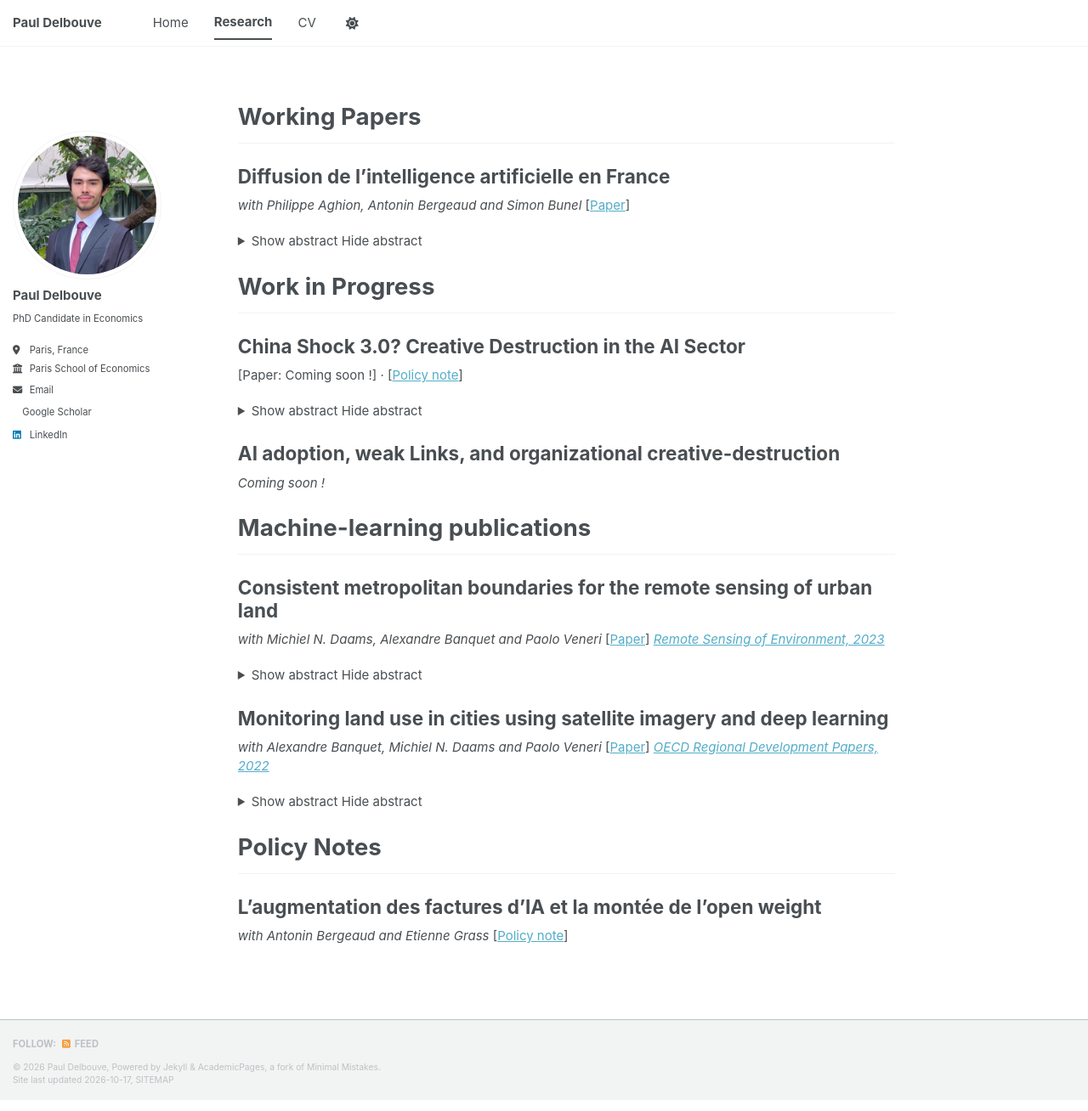
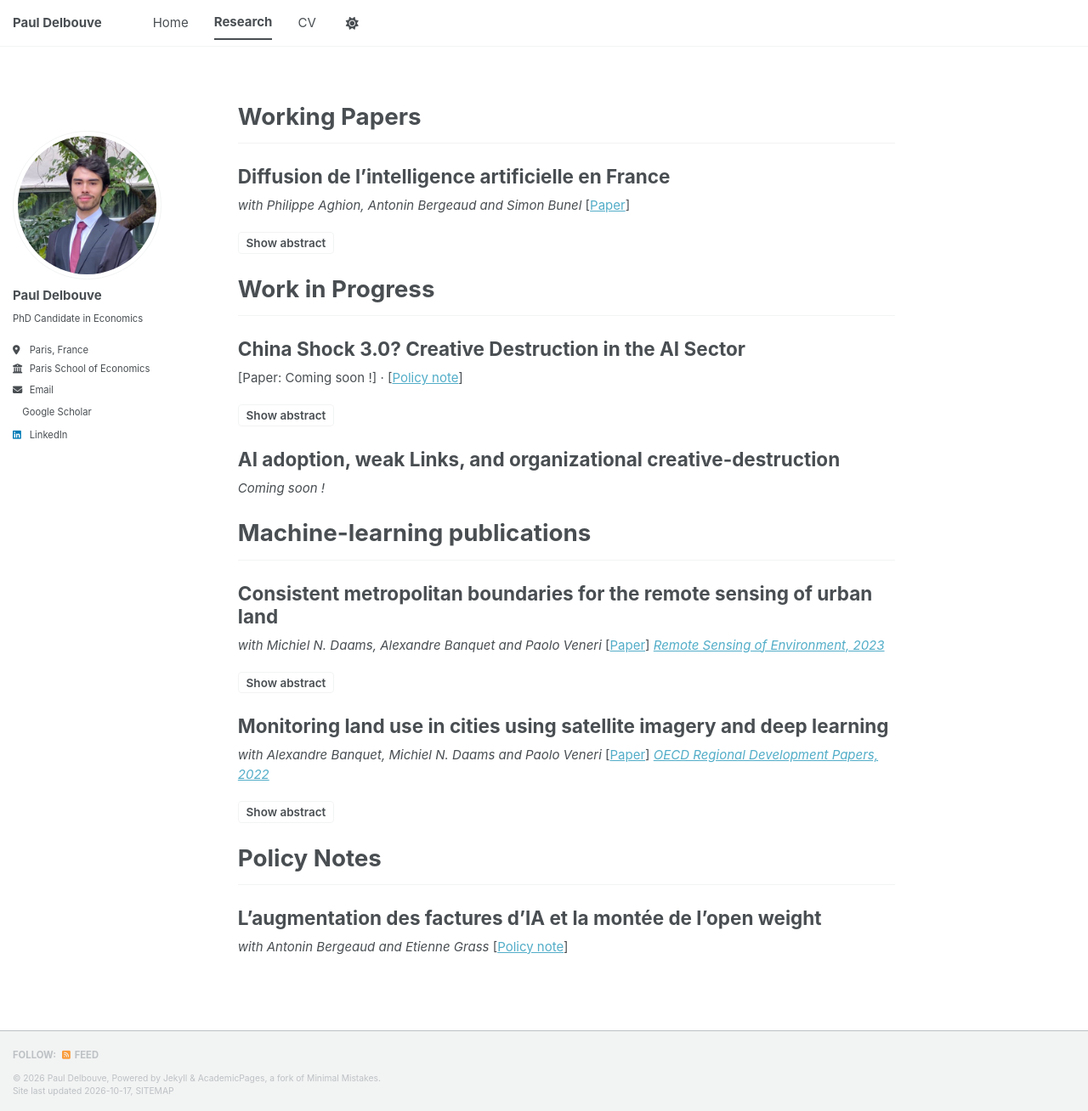
Before and after one commit to Pdelbouve/pdelbouve.github.io, a Jekyll site: the page built from _pages/research.md, in a window 1280 px wide and 1308 px high. Shown: the whole window at 85% size. Built offline with Jekyll 4.4.1, drawn with Linux system fonts in a browser that asks for light colours; a style sheet for code colours, icons or effects is not loaded.

Commit message:
Style collapsible abstract controls

```diff
--- a/_sass/layout/_page.scss
+++ b/_sass/layout/_page.scss
@@ -424,3 +424,44 @@
   text-align: justify;
   hyphens: auto;
 }
+
+.paper-abstract-toggle {
+  margin-top: 0.45em;
+  margin-bottom: 0.8em;
+
+  summary {
+    display: inline-block;
+    cursor: pointer;
+    padding: 0.28em 0.65em;
+    font-size: 0.9em;
+    font-weight: 600;
+    line-height: 1.2;
+    border: 1px solid var(--global-border-color);
+    border-radius: 4px;
+    user-select: none;
+    transition: $global-transition;
+
+    &:hover {
+      border-color: var(--global-link-color-hover);
+      color: var(--global-link-color-hover);
+    }
+
+    &::-webkit-details-marker {
+      display: none;
+    }
+  }
+
+  .abstract-hide {
+    display: none;
+  }
+
+  &[open] {
+    .abstract-show {
+      display: none;
+    }
+
+    .abstract-hide {
+      display: inline;
+    }
+  }
+}
```
